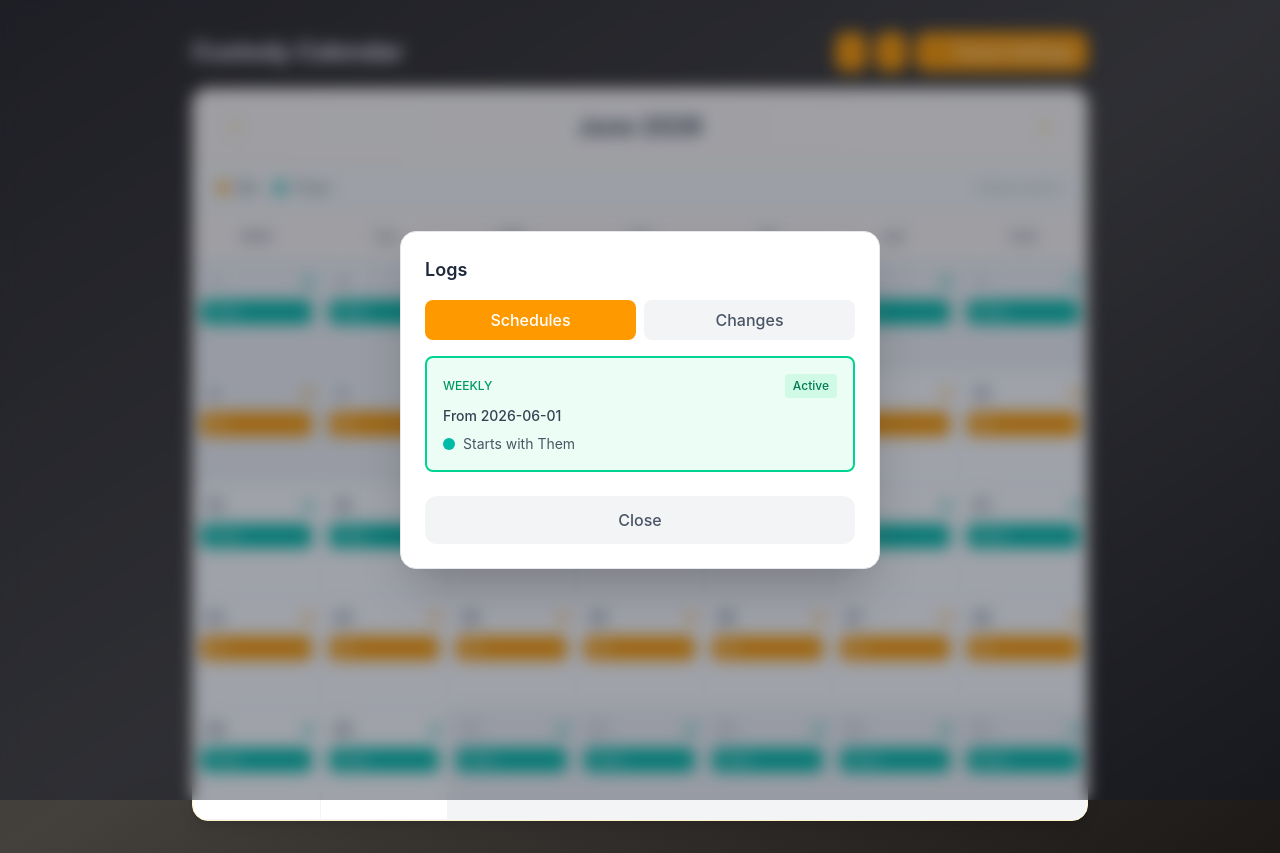
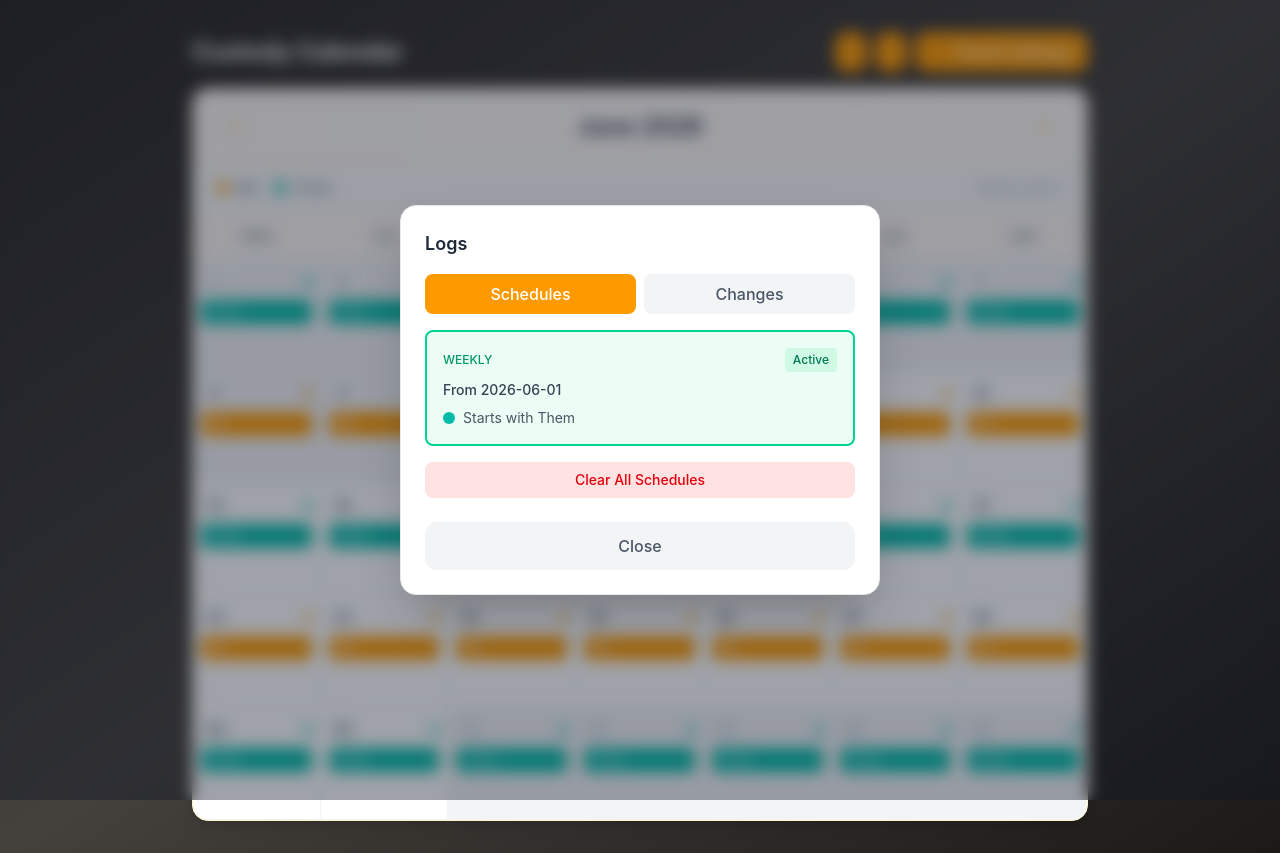
Before and after one commit to eimihar/her-calendar, a Vue app in the folder app/: page / in a window 1280 px wide. Both pictures are taken after a click on the button 851 px from the left and 52 px from the top of the page. Built offline with nearby package versions, Linux system fonts and the light colour scheme; some icons are missing; the HTML template or start-up script is replaced by a standard one.

Commit message:
Update Calendar.vue

```diff
--- a/app/src/components/Calendar.vue
+++ b/app/src/components/Calendar.vue
@@ -329,7 +329,7 @@ function applySchedule() {
 }
 
 const scheduleFormConfig = ref({
-  pattern: 'biweekly' as 'biweekly' | 'weekly',
+  pattern: 'weekly' as 'biweekly' | 'weekly',
   startWeekWith: 'parent1' as 'parent1' | 'parent2',
   endDate: ''
 })
@@ -340,6 +340,19 @@ function initScheduleForm() {
     scheduleFormConfig.value.startWeekWith = activeRecord.value.startWeekWith
   }
   scheduleFormConfig.value.endDate = ''
+}
+
+function clearAllSchedules() {
+  scheduleRecords.value.forEach(record => {
+    changeLogs.value.unshift({
+      id: Date.now().toString(),
+      timestamp: moment().toISOString(),
+      type: 'removed',
+      description: `Removed schedule (${record.pattern}, ${record.startDate} - ${record.endDate || 'Present'}) starting with ${record.startWeekWith === 'parent1' ? parentConfig.value.parent1Name : parentConfig.value.parent2Name}`,
+      recordId: record.id
+    })
+  })
+  scheduleRecords.value = []
 }
 </script>
 
@@ -746,6 +759,13 @@ function initScheduleForm() {
             <div v-if="scheduleRecords.length === 0" class="text-sm text-gray-400 text-center py-8">
               No schedule records yet
             </div>
+            <button
+              v-else
+              @click="clearAllSchedules"
+              class="w-full mt-4 px-4 py-2 rounded-lg bg-red-100 text-red-600 hover:bg-red-200 transition-colors font-medium text-sm"
+            >
+              Clear All Schedules
+            </button>
           </template>
 
           <template v-else>
```
